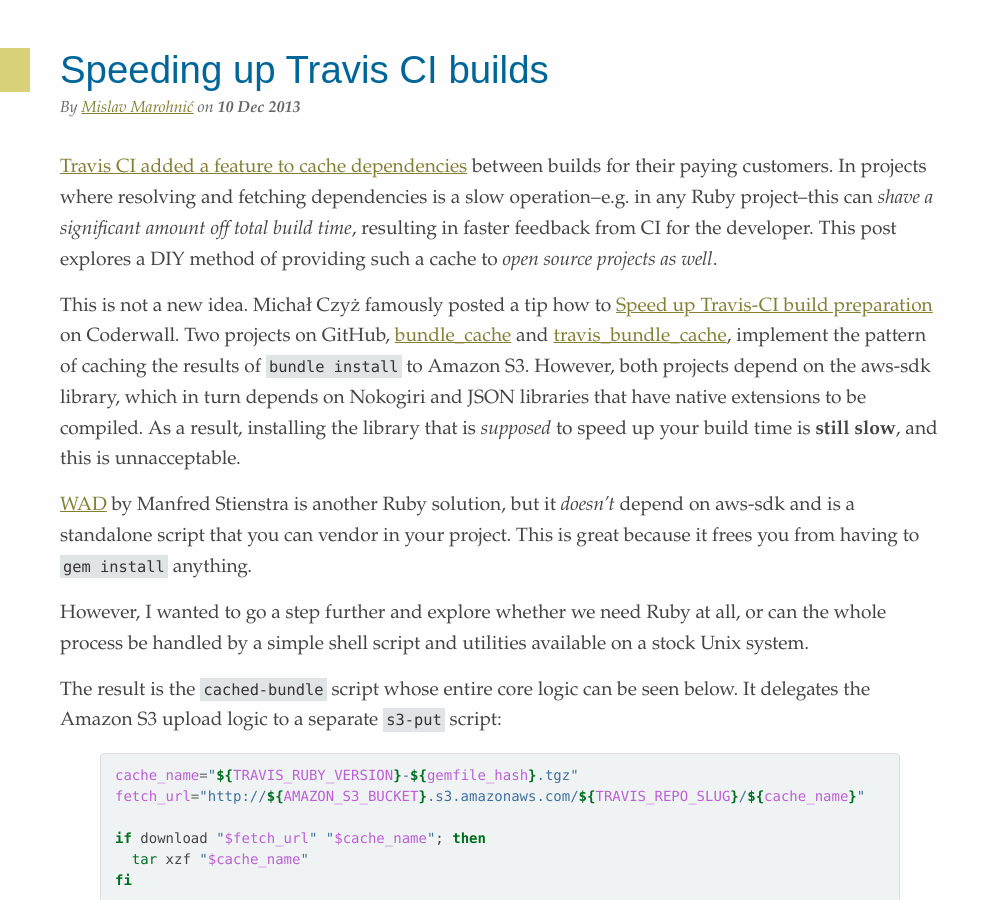
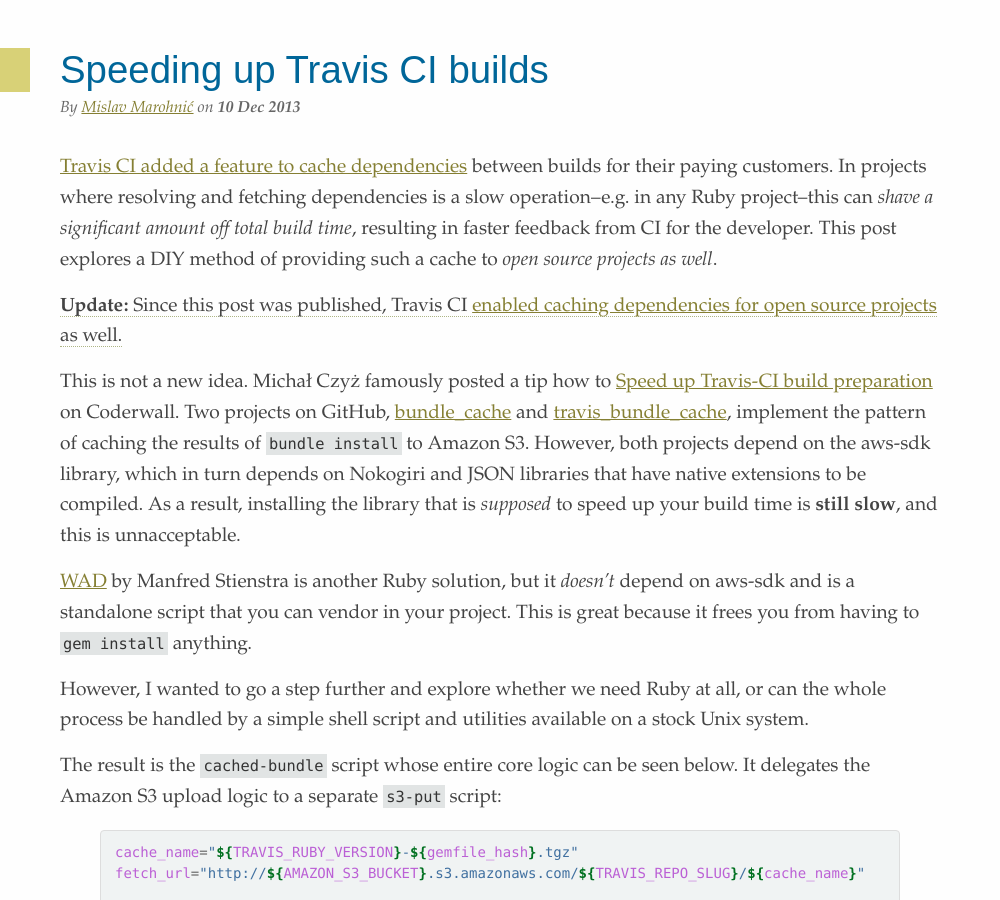
Before and after one commit to mislav/blog, a Jekyll site: the page built from _posts/2013-12-10-travis-cached-bundle.md, in a window 1280 px wide and 900 px high. Shown: the whole window, without its empty margins (0-1000 px from the left). Built offline with Jekyll 4.4.1, drawn with Linux system fonts in a browser that asks for light colours; Markdown is read by kramdown in place of the engine named in the settings.

Commit message:
Update Travis dependency caching article with new information

```diff
--- a/_posts/2013-12-10-travis-cached-bundle.md
+++ b/_posts/2013-12-10-travis-cached-bundle.md
@@ -13,6 +13,9 @@
 amount off total build time_, resulting in faster feedback from CI for the
 developer. This post explores a DIY method of providing such a cache to _open
 source projects as well_.
+
+<ins>**Update:** Since this post was published, Travis CI [enabled caching
+dependencies for open source projects][10] as well.</ins>
 
 This is not a new idea. Michał Czyż famously posted a tip how to [Speed up
 Travis-CI build preparation][2] on Coderwall. Two projects on GitHub,
```
Also changed, not shown: other parts of _posts/2013-12-10-travis-cached-bundle.md (+1 -0 lines).
